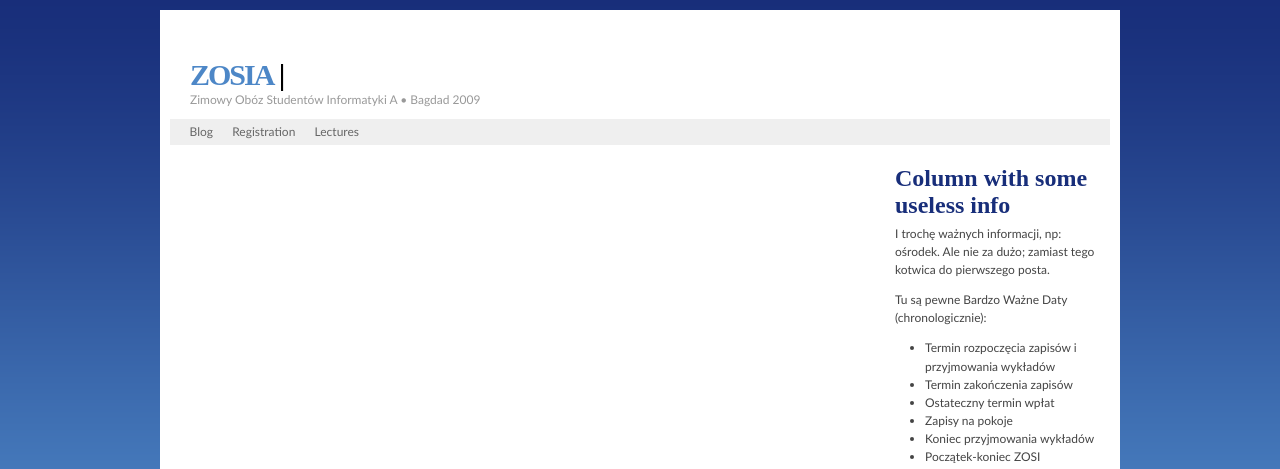
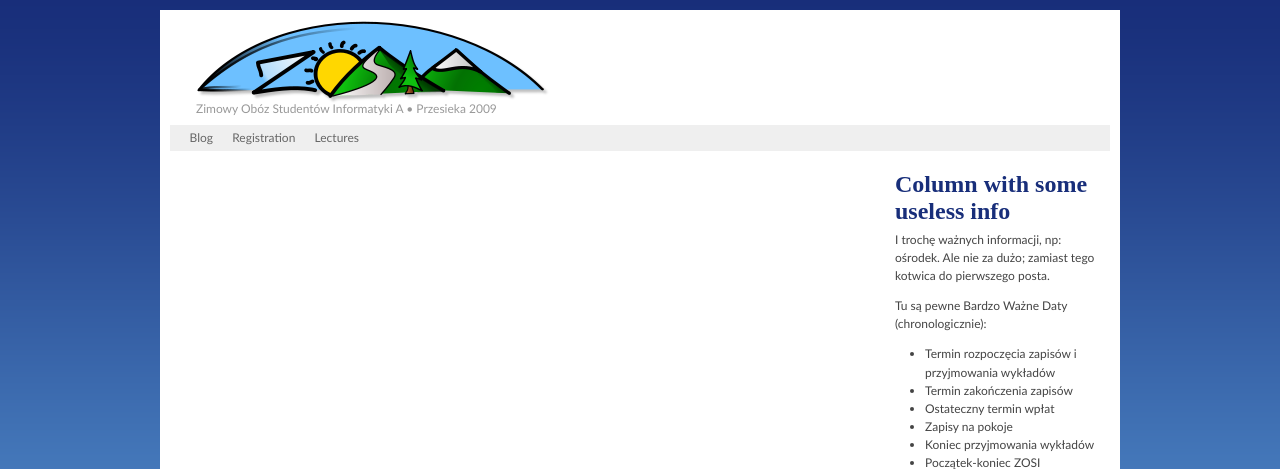
Before and after one commit to dreamer/zapisy_zosia, a Django app: template blog/templates/blog.html in a window 1280 px wide. Shown: the top 469 px of the page. Run offline with Django 3.2, Linux system fonts and the light colour scheme; the template is opened without the code that fills it, so the values that code supplies are empty.

Commit message:
css changes

```diff
--- a/blog/templates/blog.html
+++ b/blog/templates/blog.html
@@ -22,6 +22,7 @@ do pierwszego posta.
 </p>
 <p>
 Tu są pewne Bardzo Ważne Daty (chronologicznie):
+</p>
 <ul>
     <li>Termin rozpoczęcia zapisów i przyjmowania wykładów</li>
     <li>Termin zakończenia zapisów</li>
@@ -32,8 +33,8 @@ Tu są pewne Bardzo Ważne Daty (chronologicznie):
 </ul>
 <h3>Sponsorzy</h3>
 <p>
-<img src='http://mrc.yebood.com/forum/google.png' alt='google'>
+<img src='http://mrc.yebood.com/forum/google.png' alt='google' />
 <br />
-<img src='http://mrc.yebood.com/forum/sponsor.jpg' alt='enlarge'>
+<img src='http://mrc.yebood.com/forum/sponsor.jpg' alt='enlarge' />
 </p>
 {% endblock %}
--- a/static_media/css/zosia.css
+++ b/static_media/css/zosia.css
@@ -99,3 +99,33 @@ label.for_hidden span {
 .hidden {
     display: none;
 }
+
+/**
+ * logo
+ */
+#header {
+    height: 4em;
+}
+#header img {
+    position: absolute;
+    top: 0;
+}
+#header span {
+    position: relative;
+    top: 3em;
+    left: 0.5em;
+}
+
+/**
+ * login form / links on top of the page
+ */
+#login_form fieldset {}
+#login_form label {
+    width: auto;
+    font-size: 1em;
+    margin: auto;
+    vertical-align: middle;
+    margin-bottom: 1pt;
+    margin-left: 1em;
+}
+#login_form input {}
--- a/templates/index.html
+++ b/templates/index.html
@@ -13,7 +13,7 @@
 <link href="/static_media/css/patches/patch_2col_right_13.css" rel="stylesheet" type="text/css" />
 <![endif]-->
 <link rel="alternate" type="application/rss+xml" title="RSS"
-      href="/feeds/blog/">
+      href="/feeds/blog/"/>
 <script type="text/javascript">
 {% block javascript %}{% endblock %}
 </script>
@@ -28,13 +28,6 @@
 	<div id="page">
 		<div id="header">
 			<div id="topnav">
-				<!-- start: skip link navigation -->
-                <!--
-                <a class="skip" href="#navigation" title="skip link">Skip to the navigation</a><span class="hideme">.</span>
-				<a class="skip" href="#content" title="skip link">Skip to the content</a><span class="hideme">.</span>
-                -->
-				<!-- end: skip link navigation -->
-                <span>
                 {% if user.is_authenticated %}
                     {% trans "oh hai" %}, {{ user.first_name }} {{ user.last_name}} |
                     <a href="/password_change/">{% trans "Change password" %}</a> |
@@ -64,10 +57,10 @@
                     {% endif %} {# login_form #}
                     {# <a href="/register/">{% trans "Register" %}</a> #}
                 {% endif %}
-                </span>
             </div>
-            <h1><a href="/blog/">ZOSIA</a> | {% block title %}{% trans title %}{% endblock %}</h1>
-			<span>Zimowy Obóz Studentów Informatyki A &#8226; Bagdad 2009</span></div>
+            <a href="/blog/"><img src="/static_media/images/logo_zosi_shadow.png" alt="ZOSIA" /></a>
+            {# <h1> {% block title %}{% trans title %}{% endblock %}</h1> // to było, ale nie jest #}
+			<span>Zimowy Obóz Studentów Informatyki A &#8226; Przesieka 2009</span></div>
 		<!-- begin: main navigation #nav -->
 		<div id="nav"> <a id="navigation" name="navigation"></a>
 			<!-- skiplink anchor: navigation -->
```
Also changed, not shown: static_media/images/logo_zosi_shadow.png (added). Lines whose indentation alone changed are shown as unchanged.
